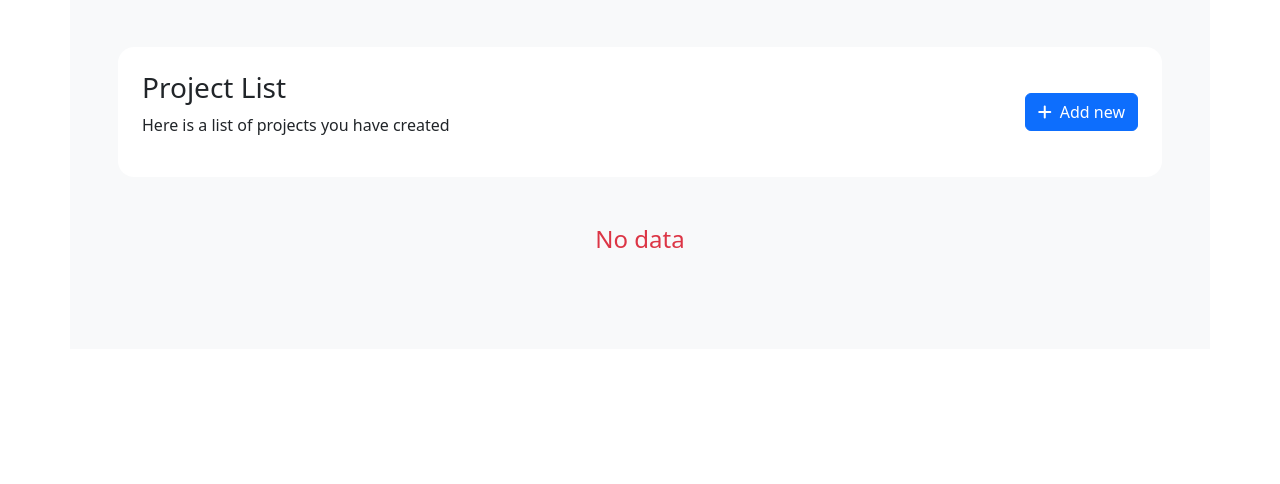
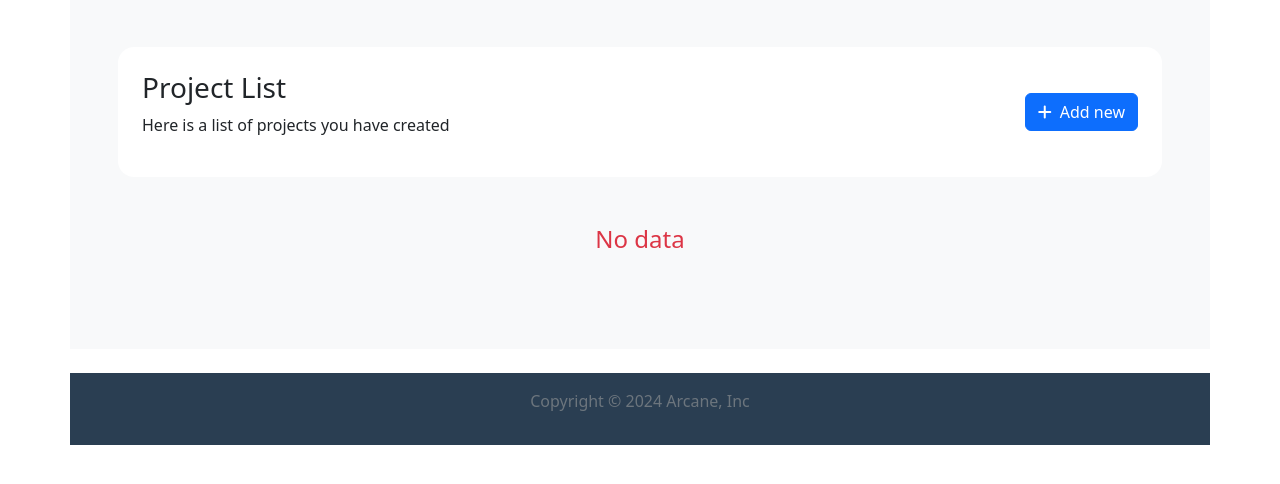
Before and after one commit to talhasan06/arcane, a Django app: page /tasks/completed in a window 1280 px wide. Shown: the part 73-557 px from the top of the page. Run offline with Django 4.2, Linux system fonts and the light colour scheme; a user stored in the database is signed in; data comes from the database, SQL or seed files in the repository; data that the repository does not hold is empty.

Commit message:
task few style correction

```diff
--- a/core/templates/base.html
+++ b/core/templates/base.html
@@ -14,6 +14,7 @@
     {% include 'navbar.html' %}
     {% block content %}
     {% endblock %}
+    {% include 'footer.html' %}
     <script src="https://cdn.jsdelivr.net/npm/bootstrap@5.3.2/dist/js/bootstrap.bundle.min.js" integrity="sha384-C6RzsynM9kWDrMNeT87bh95OGNyZPhcTNXj1NW7RuBCsyN/o0jlpcV8Qyq46cDfL" crossorigin="anonymous"></script>
   </body>
 </html>
--- /dev/null
+++ b/core/templates/footer.html
@@ -0,0 +1,5 @@
+<footer style="background-color: #2A3E52;" class="d-flex justify-content-center container">
+    <div class="text-center py-3">
+      <p class="text-secondary fw-medium">Copyright &copy; 2024 Arcane, Inc</p>
+    </div>
+</footer>
--- a/core/templates/index.html
+++ b/core/templates/index.html
@@ -1,7 +1,7 @@
 {% extends 'base.html' %}
 {% block content %}
-<div class="bg-body-tertiary p-5 container">
-    <div class="mb-4 ">
+<div class="bg-body-tertiary p-5 container mb-4">
+    <div class="mb-4">
         <div class="d-md-flex justify-content-between align-items-center bg-white p-4 rounded-4">
             <div>
                 <h3>Project List</h3>
@@ -13,7 +13,7 @@
         </div>
     </div>
     {% if request.user.is_authenticated and for_filter %}
-        <div class="row row-cols-1 row-cols-md-4 gx-2 mb-4 bg-body-tertiary">
+        <div class="row row-cols-1 row-cols-md-4 gx-2 bg-body-tertiary">
             {% for task in tasks %}
                 <div class="card rounded-4 m-2">
                     <div class="card-body">
--- a/core/templates/navbar.html
+++ b/core/templates/navbar.html
@@ -1,59 +1,4 @@
-<!-- <nav class="navbar navbar-expand-lg bg-body-tertiary rounded">
-    <div class="container-fluid">
-      <a class="navbar-brand fw-semibold text-primary" href="#" style="font-size:26px;">Arcane</a>
-      <button class="navbar-toggler" type="button" data-bs-toggle="collapse" data-bs-target="#navbarSupportedContent" aria-controls="navbarSupportedContent" aria-expanded="false" aria-label="Toggle navigation">
-        <span class="navbar-toggler-icon"></span>
-      </button>
-      <div class="collapse navbar-collapse" id="navbarSupportedContent">
-        <ul class="navbar-nav me-auto mb-2 mb-lg-0">
-          {% if request.user.is_authenticated %}
-          <li class="nav-item ms-4">
-            <a class="nav-link active link-primary fw-medium" aria-current="page" href="{% url   'home' %} " id="allTasksButton">All tasks</a>
-          </li>
-          <li class="nav-item ms-4">
-            <a class="nav-link active link-primary fw-medium" aria-current="page" href="{% url 'completed' %}" id="completedButton">Completed</a>
-          </li>
-          <li class="nav-item ms-4">
-            <a class="nav-link active link-primary fw-medium" aria-current="page" href="{% url 'remaining' %}" id="pendingButton">Pending</a>
-          </li>
-          filter dropdown
-          <li class="dropdown">
-            <a class="nav-link dropdown-toggle fw-medium" role="button" data-bs-toggle="dropdown" aria-expanded="false"  href="#" >
-                Filter by category
-            </a>
-            <ul class="dropdown-menu">
-                {% for cat in categories %}
-                  <li><a class="dropdown-item" href="{% url 'category_wise_post' cat.slug %}">{{cat.name}}</a></li>
-                {% endfor %}
-            </ul>
-          </li>
-          Sorting dropdown
-          <li class="dropdown">
-            <a class="nav-link dropdown-toggle fw-medium" role="button" data-bs-toggle="dropdown" aria-expanded="false"  href="#" >
-                Sort By
-            </a>
-            <ul class="dropdown-menu">
-                <li><a class="dropdown-item" href="{% url 'task_list' 'due-date' %}" id="dueDateSort">Due Date</a></li>
-                <li><a class="dropdown-item" href="{% url 'task_list' 'priority' %}">Priority</a></li>
-                <li><a class="dropdown-item" href="{% url 'task_list' 'category' %}">Category</a></li>
-            </ul>
-          </li>
-          {% endif %}
-        </ul>
-        <div class="d-flex flex-column flex-md-row align-items-center">
-          {% if request.user.is_authenticated %}
-            <span class="text-success me-4 fw-medium">{{user.first_name}} {{user.last_name}}</span>
-            <a class="btn btn-info m-2" href="{% url 'add_task' %}">Add Task</a>
-            <a class="btn btn-warning m-2" href="{% url 'logout' %}">Logout</a>
-          {% else %}
-            <a class="btn btn-primary m-2" href="{% url 'login' %}">Login</a>
-            <a class="btn btn-success m-2" href="{% url 'register' %}">Signup</a>
-          {% endif %}
-        </div>
-      </div>
-    </div>
-  </nav> -->
-  {% if request.user.is_authenticated %}
+{% if request.user.is_authenticated %}
     <nav class="navbar bg-body-tertiary container mb-3">
       <div class="container-fluid">
 
@@ -73,7 +18,7 @@
         </div>
         <div class="offcanvas offcanvas-start" tabindex="-1" id="offcanvasNavbar" aria-labelledby="offcanvasNavbarLabel">
           <div class="offcanvas-header">
-            <h5 class="offcanvas-title text-primary" id="offcanvasNavbarLabel">Arcane</h5>
+            <h3 class="offcanvas-title" id="offcanvasNavbarLabel">Arcane</h3>
             <button type="button" class="btn-close" data-bs-dismiss="offcanvas" aria-label="Close"></button>
           </div>
           <div class="offcanvas-body">
@@ -116,4 +61,4 @@
         </div>
       </div>
     </nav>
-  {% endif %}
+{% endif %}
--- a/tasks/templates/completed.html
+++ b/tasks/templates/completed.html
@@ -1,7 +1,7 @@
 {% extends 'index.html' %}
 {% block completed_content %}
     {% if tasks %}
-        <div class="row row-cols-1 row-cols-md-4 g-4 mb-4">
+        <div class="row row-cols-1 row-cols-md-4 g-4 my-4">
             {% for task in tasks %}
             <div class="card rounded-4 m-2">
                 <div class="card-body">
--- a/tasks/templates/remaining.html
+++ b/tasks/templates/remaining.html
@@ -1,7 +1,7 @@
 {% extends 'index.html' %}
 {% block remaining_content %}
   {% if tasks %}
-  <div class="row row-cols-1 row-cols-md-4 g-4 mb-4">
+  <div class="row row-cols-1 row-cols-md-4 g-4 my-4">
     {% for task in tasks %}
       <div class="card rounded-4 m-2">
         <div class="card-body">
```
Also changed, not shown: core/templates/not_login.html (+3 -4 lines).
